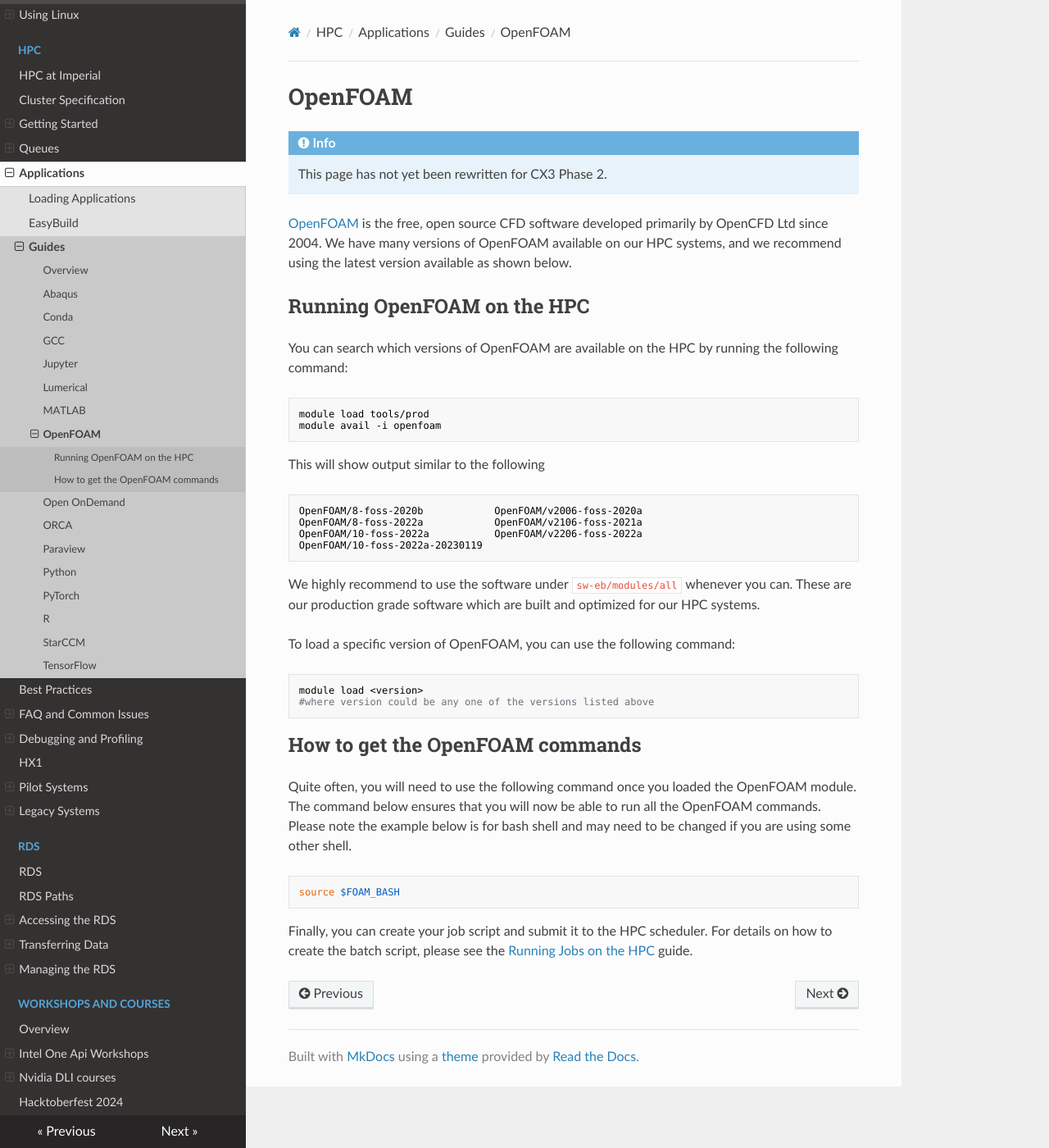
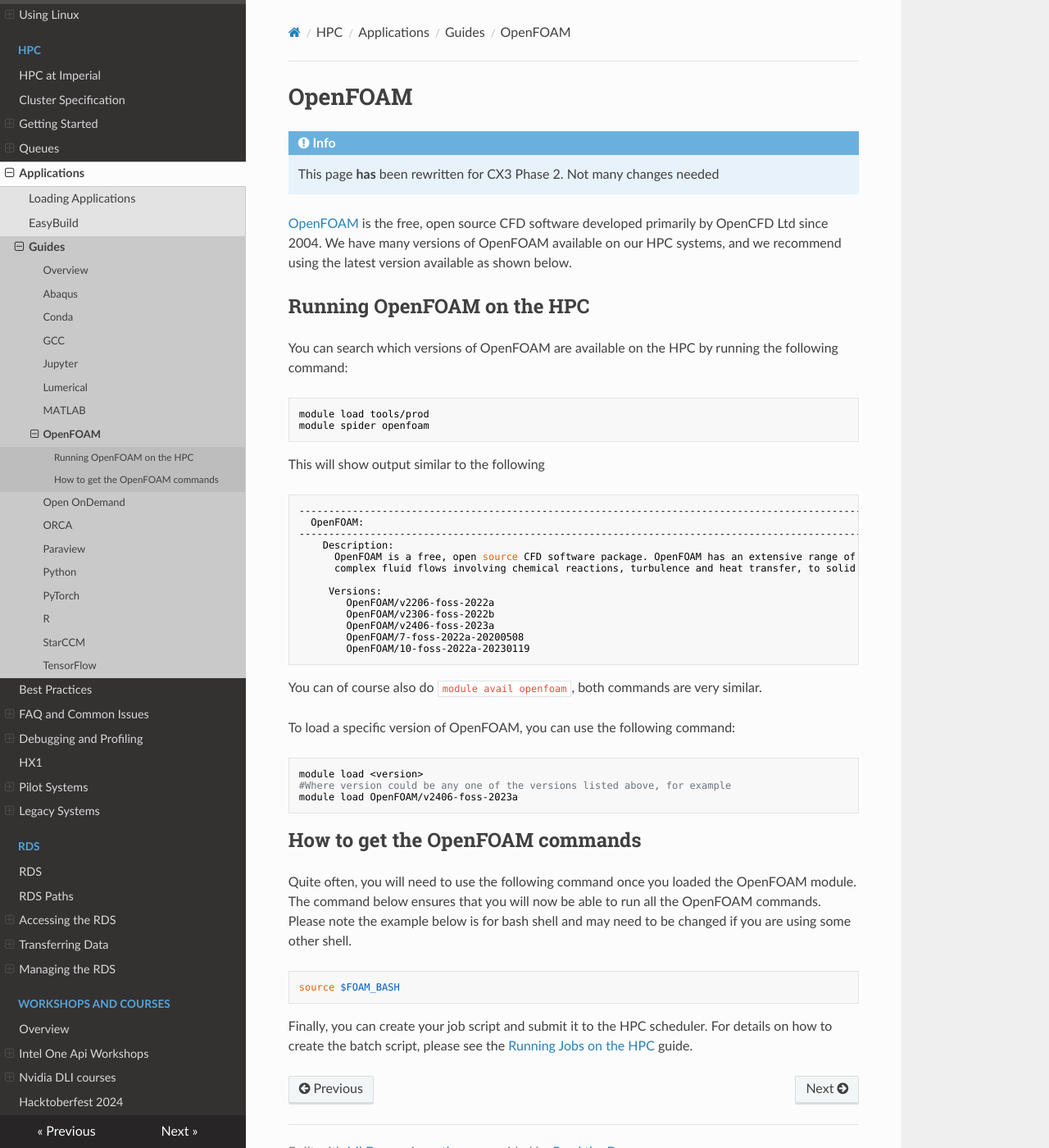
Before and after one commit to ImperialCollegeLondon/icl-rcs-user-guide, an MkDocs documentation site: the page built from docs/hpc/applications/guides/openfoam.md, in a window 1280 px wide and 1400 px high. Shown: the whole window at 82% size. Built offline with MkDocs 1.6.1, drawn with Linux system fonts in a browser that asks for light colours; nearby versions of some CDN libraries.

Commit message:
updated openfoam page

````diff
--- a/docs/hpc/applications/guides/openfoam.md
+++ b/docs/hpc/applications/guides/openfoam.md
@@ -2,7 +2,7 @@
 
 !!! info
 
-    This page has not yet been rewritten for CX3 Phase 2.
+    This page **has** been rewritten for CX3 Phase 2. Not many changes needed
 
 [OpenFOAM](https://www.openfoam.com/) is the free, open source CFD software developed primarily by OpenCFD Ltd since 2004. We have many versions of OpenFOAM available on our HPC systems, and we recommend using the latest version available as shown below.
 
@@ -12,24 +12,33 @@ You can search which versions of OpenFOAM are available on the HPC by running th
 
 ```bash
 module load tools/prod
-module avail -i openfoam
+module spider openfoam
 ```
 
 This will show output similar to the following
 ```bash
-OpenFOAM/8-foss-2020b            OpenFOAM/v2006-foss-2020a
-OpenFOAM/8-foss-2022a            OpenFOAM/v2106-foss-2021a
-OpenFOAM/10-foss-2022a           OpenFOAM/v2206-foss-2022a
-OpenFOAM/10-foss-2022a-20230119
+-------------------------------------------------------------------------------------------------------------------------------
+  OpenFOAM:
+-------------------------------------------------------------------------------------------------------------------------------
+    Description:
+      OpenFOAM is a free, open source CFD software package. OpenFOAM has an extensive range of features to solve anything from
+      complex fluid flows involving chemical reactions, turbulence and heat transfer, to solid dynamics and electromagnetics.
+
+     Versions:
+        OpenFOAM/v2206-foss-2022a
+        OpenFOAM/v2306-foss-2022b
+        OpenFOAM/v2406-foss-2023a
+        OpenFOAM/7-foss-2022a-20200508
+        OpenFOAM/10-foss-2022a-20230119
 ```
-
-We highly recommend to use the software under `sw-eb/modules/all` whenever you can. These are our production grade software which are built and optimized for our HPC systems.
+You can of course also do `module avail openfoam`, both commands are very similar.
 
 To load a specific version of OpenFOAM, you can use the following command:
 
 ```bash
 module load <version>
-#where version could be any one of the versions listed above
+#Where version could be any one of the versions listed above, for example
+module load OpenFOAM/v2406-foss-2023a
 ```
 
 ## How to get the OpenFOAM commands
````
